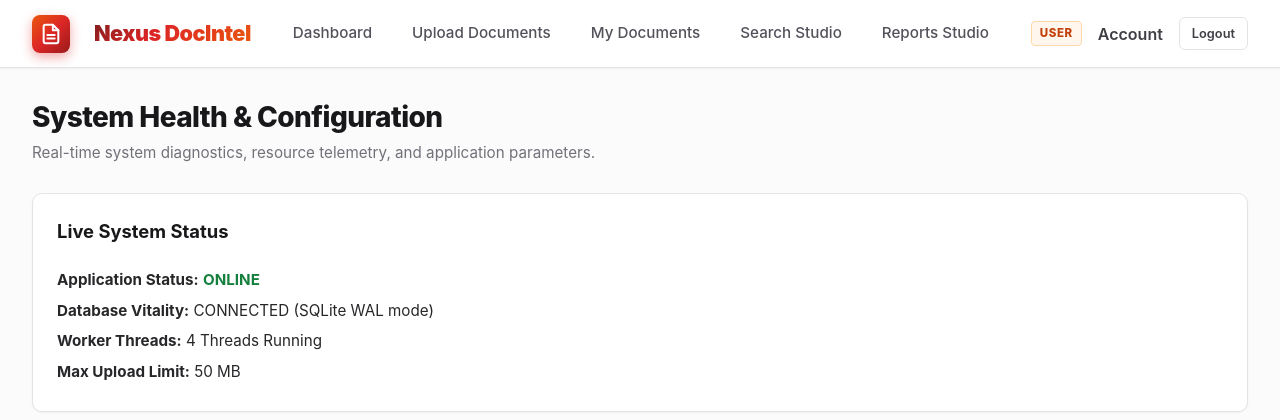
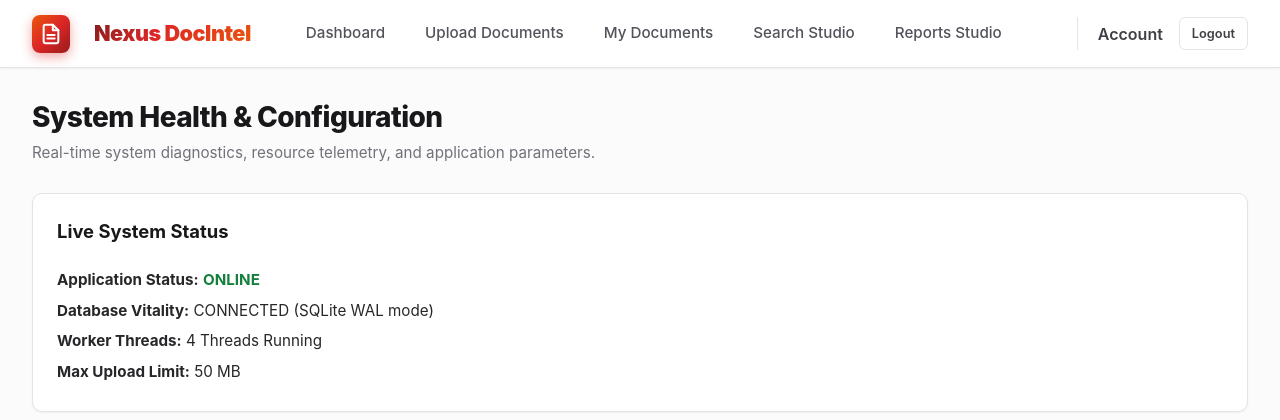
Before and after one commit to Tassuu7/project-12-Production-Grade-Intelligent-Document-Processing-Analysis-Platform, a FastAPI app: template app/templates/admin/health.html in a window 1280 px wide. Shown: the top 420 px of the page. Run offline with FastAPI, Linux system fonts and the light colour scheme; the template is opened without the code that fills it, so the values that code supplies are empty; parts of the project's set-up code (start-up, migrations or seed data) failed here and were passed over.

Commit message:
fix(ui): remove redundant admin badge next to audit logs and refine navbar spacing

```diff
--- a/app/static/css/main.css
+++ b/app/static/css/main.css
@@ -161,6 +161,9 @@ a:hover {
     display: flex;
     align-items: center;
     gap: 1rem;
+    margin-left: 1.25rem;
+    padding-left: 1.25rem;
+    border-left: 1px solid var(--slate-200);
 }
 
 .role-badge {
--- a/app/templates/base.html
+++ b/app/templates/base.html
@@ -70,7 +70,6 @@
         </nav>
 
         <div class="user-profile-menu">
-            <span class="role-badge {{ 'admin' if is_admin else 'user' }}">{{ 'ADMIN' if is_admin else 'USER' }}</span>
             <span style="font-weight: 600; color: var(--slate-700);">{{ user.full_name if user else 'Account' }}</span>
             <a href="/logout" class="btn btn-sm btn-secondary" onclick="API.logout(); return false;">Logout</a>
         </div>
```
